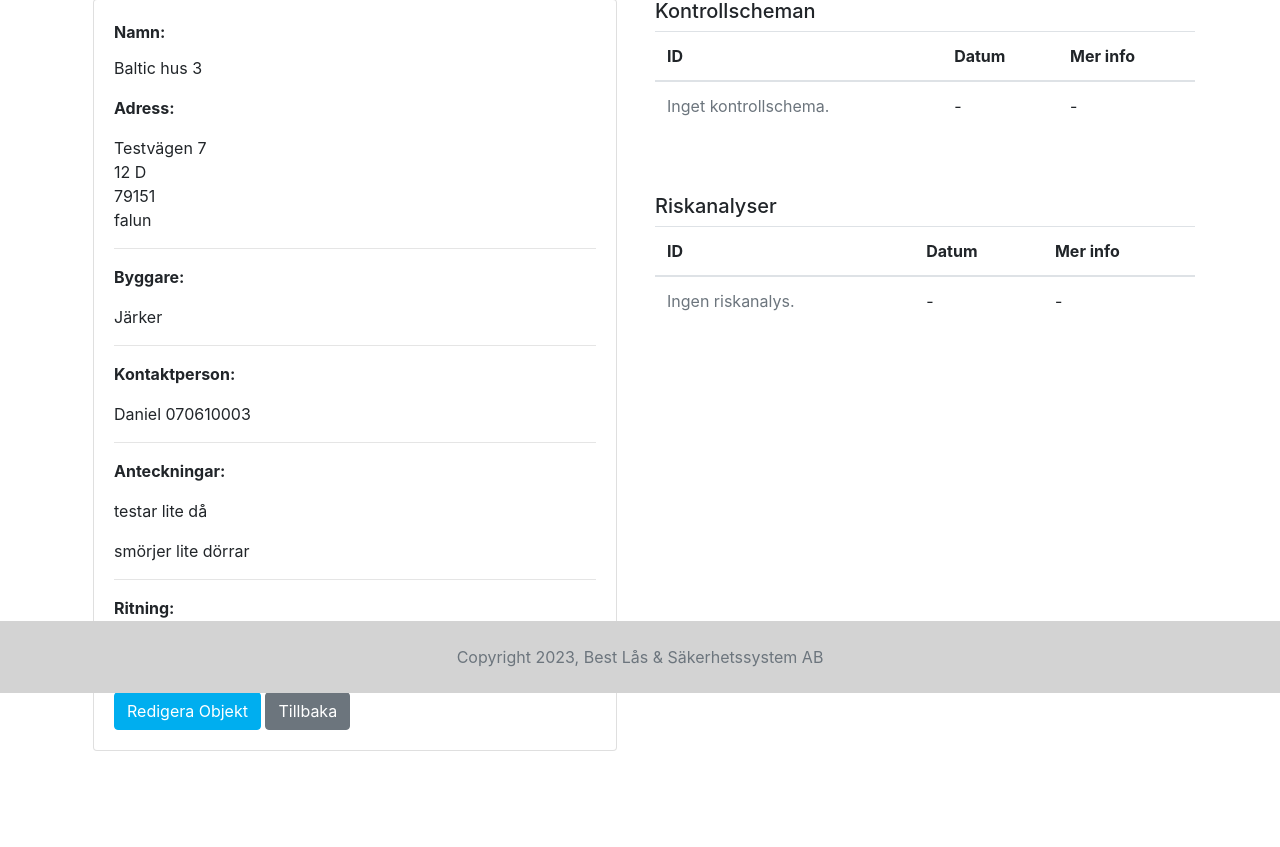
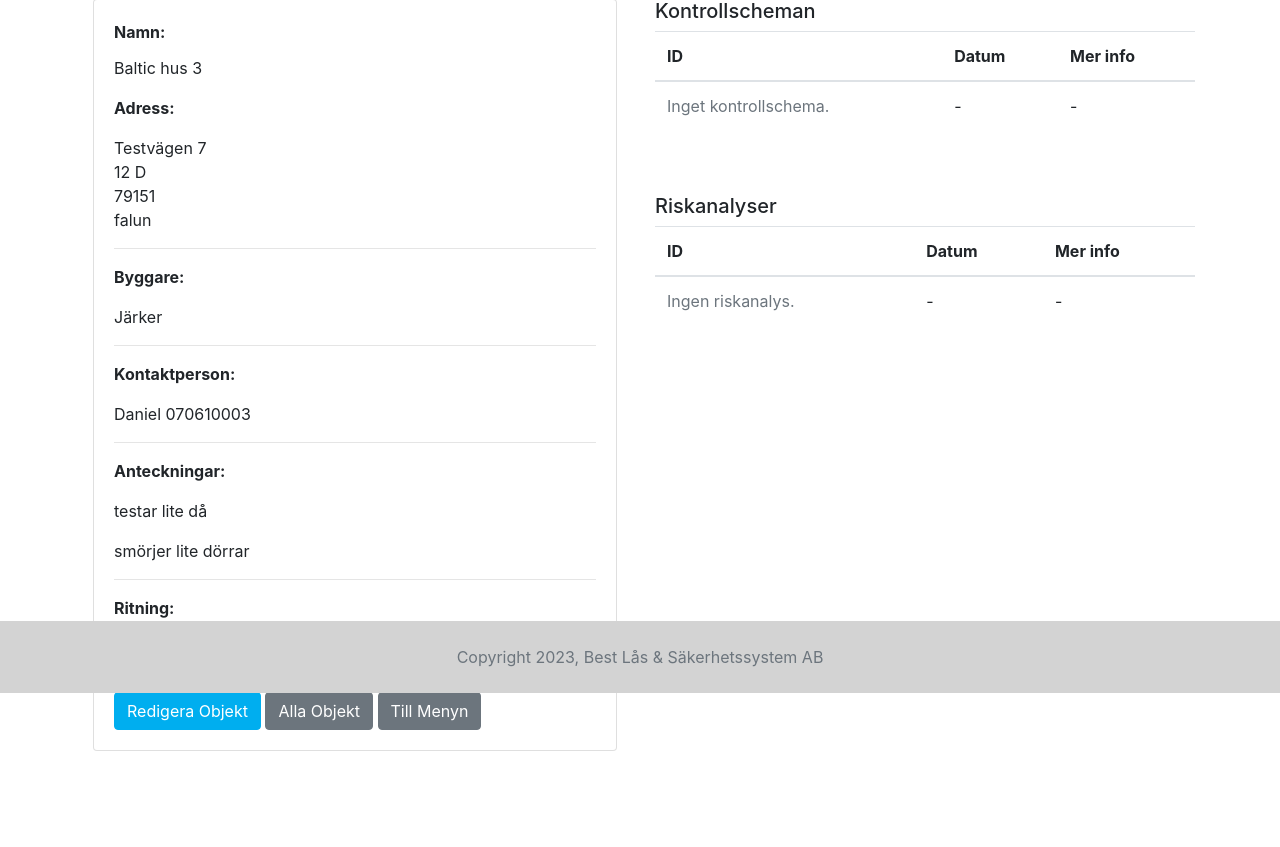
Before and after one commit to spangen87/docu-sign, a Django app: page /forms/objekt_detaljer/1 in a window 1280 px wide. Shown: the part 107-954 px from the top of the page. Run offline with Django 3.2, Linux system fonts and the light colour scheme; data comes from the database, SQL or seed files in the repository; some libraries are stand-ins or nearby versions.

Commit message:
feat: Add and adjusted some links

```diff
--- a/door_automation_forms/templates/door_automation_forms/kontrollschema_detaljer.html
+++ b/door_automation_forms/templates/door_automation_forms/kontrollschema_detaljer.html
@@ -14,7 +14,7 @@
         </div>
         <div class="col-12 text-center mb-2">
             <a class="btn btn-info mt-3 btn-sm" href="{% url 'edit_control_chart' control_chart.id %}">Redigera Kontrollschema</a>
-            <a class="btn btn-secondary mt-3 btn-sm" href="{% url 'control_charts' %}">Tillbaka</a>
+            <a class="btn btn-secondary mt-3 btn-sm" href="{% url 'control_charts' %}">Alla Kontrollscheman</a>
             <a class="btn btn-secondary mt-3 btn-sm" href="{% url 'object_details' object_id=control_chart.object.pk %}">Till Objektet</a>
             <a class="btn btn-secondary mt-3 btn-sm" href="{% url 'generate_pdf' control_chart.id %}">Skapa PDF</a>
         </div>
--- a/door_automation_forms/templates/door_automation_forms/objekt_detaljer.html
+++ b/door_automation_forms/templates/door_automation_forms/objekt_detaljer.html
@@ -35,7 +35,8 @@
                             Ritning</a>{% else %}
                         Ingen ritning tillgänglig {% endif %}</p>
                         <a class="btn btn-info mt-3" href="{% url 'edit_object' object.id %}">Redigera Objekt</a>
-                        <a class="btn btn-secondary mt-3" href="{% url 'object' %}">Tillbaka</a>
+                        <a class="btn btn-secondary mt-3" href="{% url 'object' %}">Alla Objekt</a>
+                        <a class="btn btn-secondary mt-3" href="{% url 'forms' %}">Till Menyn</a>
                 </div>
             </div>
         </div>
--- a/door_automation_forms/templates/door_automation_forms/riskanalys_detaljer.html
+++ b/door_automation_forms/templates/door_automation_forms/riskanalys_detaljer.html
@@ -15,7 +15,7 @@
         </div>
         <div class="col-12 text-center mb-2">
             <a class="btn btn-info mt-3 btn-sm" href="{% url 'edit_risk_analysis' risk_analysis.id %}">Redigera Riskanalys</a>
-            <a class="btn btn-secondary mt-3 btn-sm" href="{% url 'risk_analysis' %}">Tillbaka</a>
+            <a class="btn btn-secondary mt-3 btn-sm" href="{% url 'risk_analysis' %}">Alla Riskanalyser</a>
             <a class="btn btn-secondary mt-3 btn-sm" href="{% url 'object_details' object_id=risk_analysis.object.pk %}">Till Objektet</a>
             <a class="btn btn-secondary mt-3 btn-sm" href="{% url 'risk_analysis_pdf' risk_analysis.id %}">Skapa PDF</a>
         </div>
```
